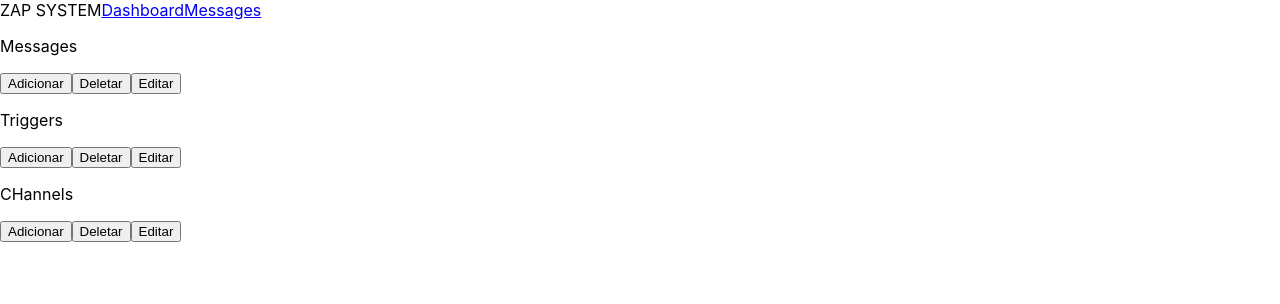
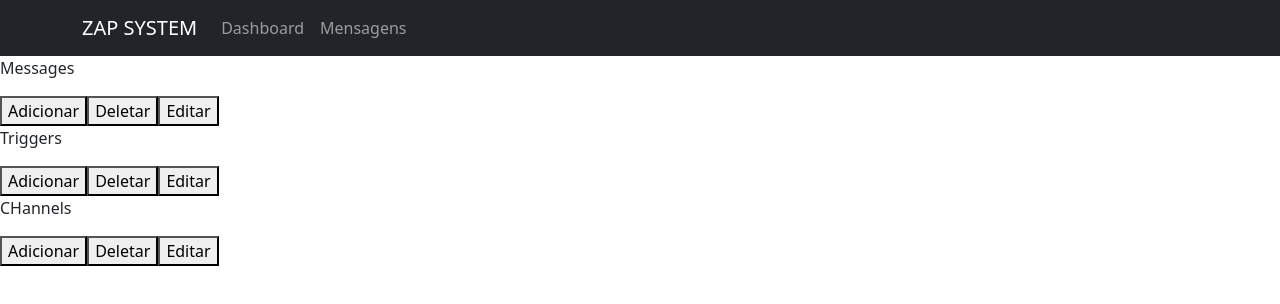
Before and after one commit to axdbertuol/zap-system-react, a React (Create React App) app: page / in a window 1280 px wide. Shown: the top 304 px of the page. Built offline with nearby package versions, Linux system fonts and the light colour scheme; data requests are answered from the project's data file.

Commit message:
skeleton done

```diff
--- a/src/components/Header/index.js
+++ b/src/components/Header/index.js
@@ -1,26 +1,23 @@
-// const Qtd = () => {
-//   const history = useHistory();
-
-//   const quantity = useSelector((state) => state.cart.items.length);
-
-//   return (
-//     <span onClick={() => history.push('/cart')}>{quantity} produtos</span>
-//   );
-// }
-// import { useHistory } from "react-router";
-import { NavLink } from "react-router-dom";
+import { Container, Nav, Navbar } from "react-bootstrap";
+import { useHistory } from "react-router-dom";
 
 const Header = () => {
-  // const history = useHistory();
+  const history = useHistory();
 
   return (
-    <header className="header-container">
-      <div className="container header-content">
-        <span>ZAP SYSTEM</span>
-        <NavLink to="/">Dashboard</NavLink>
-        <NavLink to="/messages">Messages</NavLink>
-      </div>
-    </header>
+    <Navbar bg="dark" variant="dark">
+      <Container>
+        <Navbar.Brand onClick={() => history.push("/")}>
+          ZAP SYSTEM
+        </Navbar.Brand>
+        <Nav className="me-auto">
+          <Nav.Link onClick={() => history.push("/")}>Dashboard</Nav.Link>
+          <Nav.Link onClick={() => history.push("/messages")}>
+            Mensagens
+          </Nav.Link>
+        </Nav>
+      </Container>
+    </Navbar>
   );
 };
 
--- a/src/index.js
+++ b/src/index.js
@@ -9,6 +9,8 @@ import {
   loadTriggers,
 } from "./store/modules/messaging/actions";
 import { store } from "./store";
+import "bootstrap/dist/css/bootstrap.min.css";
+
 store.dispatch(loadTriggers());
 store.dispatch(loadChannels());
 store.dispatch(loadMessages());
--- a/src/pages/Messages/index.js
+++ b/src/pages/Messages/index.js
@@ -0,0 +1,52 @@
+import React from "react";
+import { Col, Container, Row, Table } from "react-bootstrap";
+
+const MessagesPage = () => {
+  return (
+    <Container fluid="md">
+      <Row>
+        <Col sm={8}>Mensagens</Col>
+        <Col sm={4}>Pesquisar Nova Mensagem</Col>
+      </Row>
+      <Row>
+        <Col sm>Gatilho</Col>
+        <Col sm>Canal</Col>
+        <Col sm>Timer</Col>
+      </Row>
+      <Row>
+        <Table striped bordered hover>
+          <thead>
+            <tr>
+              <th>Gatilho</th>
+              <th>Canal</th>
+              <th>Timer</th>
+              <th>Ações</th>
+            </tr>
+          </thead>
+          <tbody>
+            <tr>
+              <td>1</td>
+              <td>Mark</td>
+              <td>Otto</td>
+              <td>@mdo</td>
+            </tr>
+            <tr>
+              <td>2</td>
+              <td>Jacob</td>
+              <td>Thornton</td>
+              <td>@fat</td>
+            </tr>
+            <tr>
+              <td>3</td>
+              <td>Larry the Bird</td>
+              <td>Larry the Bird</td>
+              <td>@twitter</td>
+            </tr>
+          </tbody>
+        </Table>
+      </Row>
+    </Container>
+  );
+};
+
+export default MessagesPage;
--- a/src/routes/index.js
+++ b/src/routes/index.js
@@ -1,14 +1,14 @@
 import { Route, Switch } from "react-router-dom";
 
 import Dashboard from "../pages/Dashboard";
-import Messages from "../pages/Messages";
+import MessagesPage from "../pages/Messages";
 
 const Routes = () => {
   return (
     <Switch>
       <Route path="/" exact render={() => <Dashboard />} />
       <Route path="/messages">
-        <Messages />
+        <MessagesPage />
       </Route>
     </Switch>
   );
```
